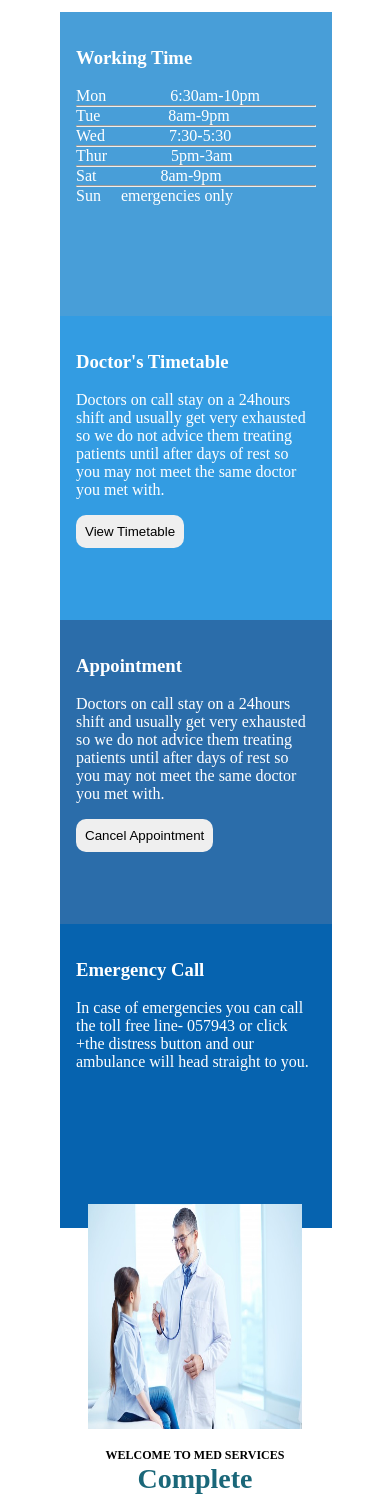
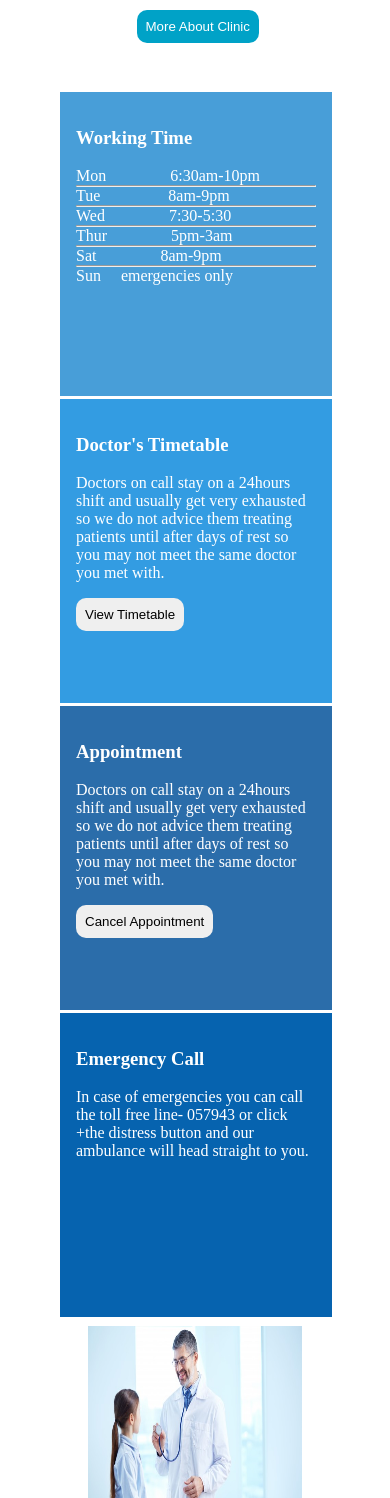
Before and after one commit to NancyRike/clinic-landing-page, a plain HTML site: page index.html in a window 390 px wide. Shown: the part 502-2000 px from the top of the page. Drawn offline with Linux system fonts and the light colour scheme; some icons are missing.

Commit message:
spaced_divs

```diff
--- a/Css/medland.css
+++ b/Css/medland.css
@@ -233,15 +233,19 @@ button{
     }
     .schedule .div1{
         width: 15em;
+        margin-bottom: 3px;
     }
     .schedule .div2{
         width: 15em;
+        margin-bottom: 3px
     }
     .schedule .div3{
         width: 15em;
+        margin-bottom: 3px
     }
     .schedule .div4{
         width: 15em;
+        margin-bottom: 3px
     }
     .HOC_address{
         margin-top: 25%;
@@ -259,6 +263,7 @@ button{
       .nav_menu{
         display: block;
         text-align: center;
+        margin: 2em;
       }
       .logo{
           display: block;
@@ -272,6 +277,10 @@ button{
         }
         .HOC_address{
             margin-top: 30%;
+            padding: 2em;
+        }
+        .HOC_address h6{
+            padding: 1em;
         }
         .img{
             justify-content: center;
@@ -280,11 +289,15 @@ button{
         .HOC_address img{
             width: 100%;
         }
+
 }
 @media screen and (max-width: 600px){
     .HOC_address{
         margin-top: 35%;
         /* justify-content: center; */
+    }
+    .schedule .div1{
+        margin-top: 2em;
     }
 }
 
```
